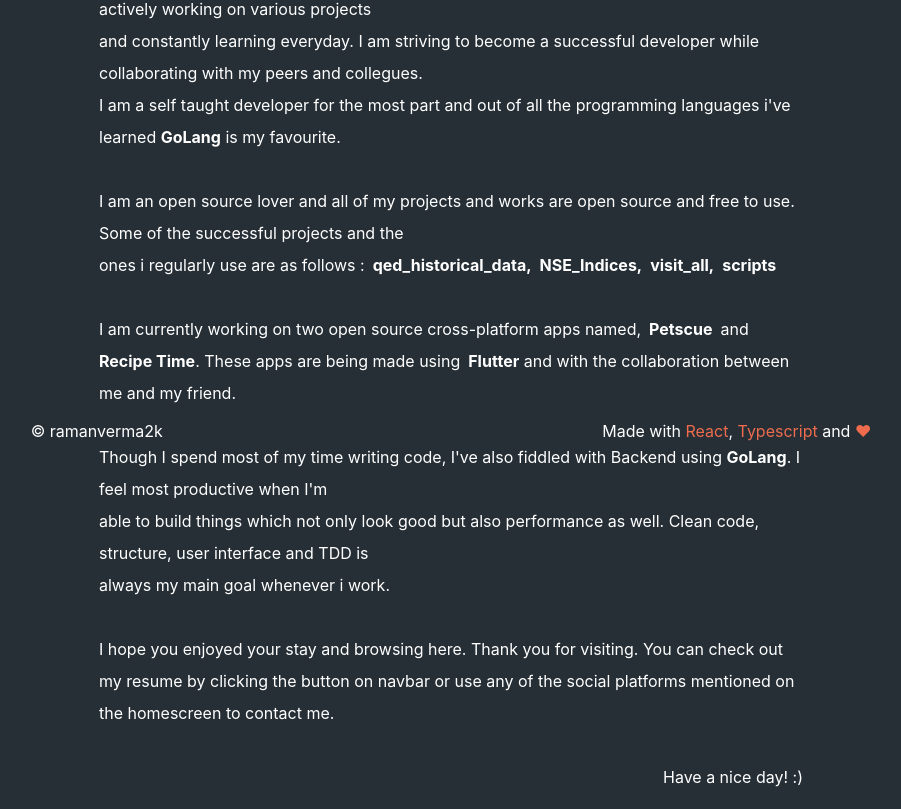
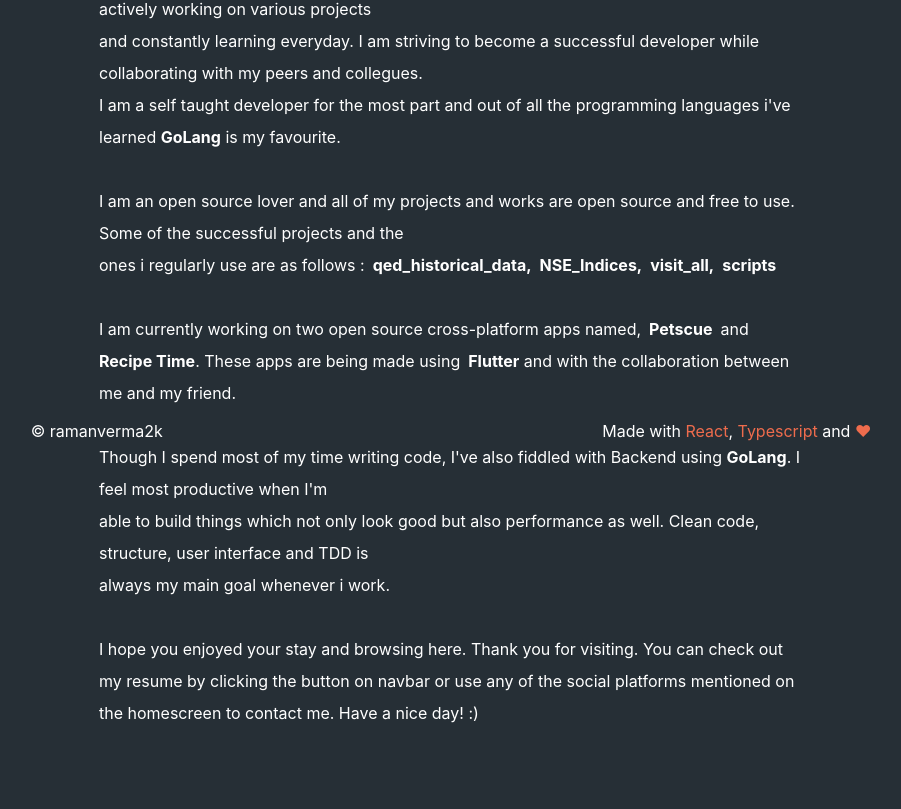
Before and after one commit to ramanverma2k/portfolio, a React (Create React App) app: page /about in a window 1280 px wide. Shown: the part 345-1154 px from the top of the page, without its empty margins (189-1090 px from the left). After the commit the page ends 1090 px from the top, so only its background shows below. Built offline with nearby package versions, Linux system fonts and the light colour scheme; a web font is replaced by a local one.

Commit message:
update about section

```diff
--- a/src/components/hero.tsx
+++ b/src/components/hero.tsx
@@ -1,4 +1,4 @@
-import React, { useState, useEffect } from "react";
+import { useState, useEffect } from "react";
 import Social from "./social";
 import "../styles/hero.css";
 
--- a/src/pages/About.tsx
+++ b/src/pages/About.tsx
@@ -84,9 +84,8 @@ const About = () => {
                     I hope you enjoyed your stay and browsing here. Thank you
                     for visiting. You can check out my resume by clicking the
                     button on navbar or use any of the social platforms
-                    mentioned on the homescreen to contact me.
-                    <br />
-                    <p className="goodbye">Have a nice day! :)</p>
+                    mentioned on the homescreen to contact me. Have a nice day!
+                    :)
                 </p>
             </section>
         </div>
--- a/src/styles/about.css
+++ b/src/styles/about.css
@@ -19,10 +19,6 @@
 
 p {
     margin-top: 2rem;
-}
-
-.goodbye {
-    text-align: right;
 }
 
 @media (max-width: 1080px) {
```
